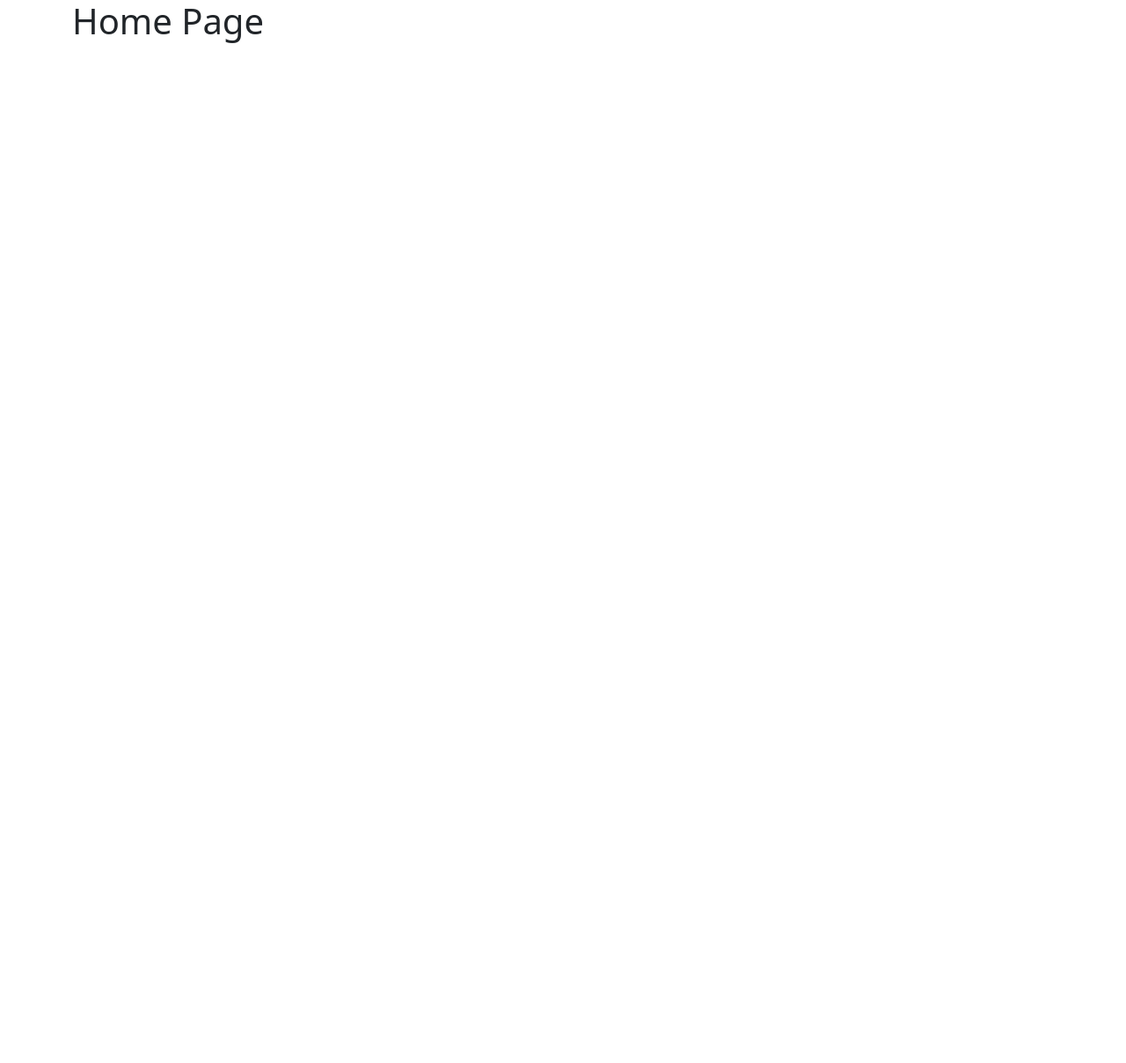
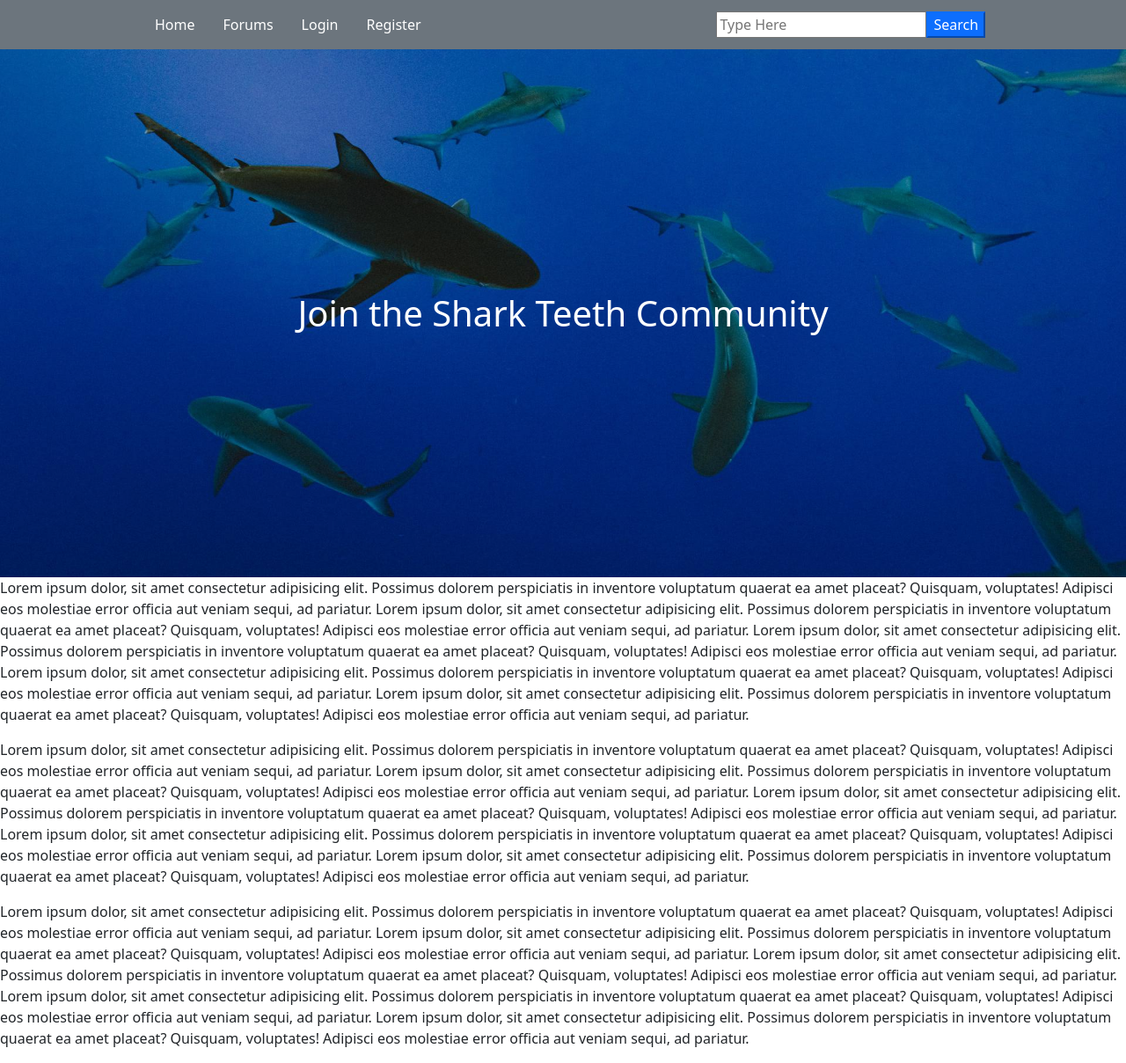
Before and after one commit to codeblue1230/shark_teeth, a Django app: page / in a window 1280 px wide. Before the commit the page is almost empty. Shown: the whole page at 88% size. Before the commit the page ends 49 px from the top, so only its background shows below. Run offline with Django 4.2, Linux system fonts and the light colour scheme; some libraries are stand-ins or nearby versions.

Commit message:
added navbar and started home page

```diff
--- a/shark_site/main/static/css/style.css
+++ b/shark_site/main/static/css/style.css
@@ -1 +1,45 @@
-/* Base.html CSS */
+/* Base.html */
+
+.nav-link {
+    text-decoration: none;
+    color: white;
+  }
+
+.nav-link:hover {
+background-color: black;
+color: white;
+}
+
+/* Home.html */
+
+.home-img-container {
+    position: relative;
+    text-align: center;
+    color: white;
+}
+
+.home-heading {
+    position: absolute;
+    top: 50%;
+    left: 50%;
+    transform: translate(-50%, -50%);
+}
+
+.shark-bg {
+    filter: brightness(80%);
+    max-height: 600px;
+    width: 100%;
+}
+
+/* Media Queries */
+
+/* Base.html */
+
+@media screen and (max-width: 575px) {
+    .search-container {
+        padding-bottom: 10px;
+    }
+    .nav {
+        text-align: center;
+    }
+}
--- a/shark_site/main/templates/main/base.html
+++ b/shark_site/main/templates/main/base.html
@@ -7,15 +7,25 @@
 <meta name="Description" content="Enter your description here"/>
 <link rel="stylesheet" href="https://cdnjs.cloudflare.com/ajax/libs/twitter-bootstrap/5.1.0/css/bootstrap.min.css">
 <link rel="stylesheet" href="https://cdnjs.cloudflare.com/ajax/libs/font-awesome/5.15.4/css/all.min.css">
-<link rel="stylesheet" href="static/css/style.css">
+<link rel="stylesheet" href="../../static/css/style.css">
 <title>{% block title %}Shark Teeth Forums{% endblock %}</title>
 </head>
 <body>
+    <nav class="nav nav-pills bg-secondary flex-column flex-sm-row justify-content-around">
+        <div class="d-flex flex-column flex-sm-row">
+            <a href="#" class="nav-link pt-3 pb-3">Home</a>
+            <a href="#" class="nav-link pt-3 pb-3">Forums</a>
+            <a href="#" class="nav-link pt-3 pb-3">Login</a>
+            <a href="#" class="nav-link pt-3 pb-3">Register</a>
+        </div>
+        <div class="d-flex align-self-center search-container">
+            <input id="search-box" type="text" placeholder="Type Here">
+            <button id="search-button" class="btn-primary">Search</button>
+        </div>
+    </nav>
 
-    <div class="container">
-        {% block content %}
-        {% endblock %}
-    </div>
+    {% block content %}
+    {% endblock %}
 
 <script src="https://cdnjs.cloudflare.com/ajax/libs/popper.js/2.9.2/umd/popper.min.js"></script>
 <script src="https://cdnjs.cloudflare.com/ajax/libs/twitter-bootstrap/5.1.0/js/bootstrap.min.js"></script>
--- a/shark_site/main/templates/main/home.html
+++ b/shark_site/main/templates/main/home.html
@@ -2,6 +2,45 @@
 
 {% block content %}
 
-    <h1>Home Page</h1>
+    <div class="container-fluid p-0">
+        <div class="home-img-container">
+            <img class="img-fluid d-block d-sm-none shark-bg" src="../../static/images/shark_bg.jpg" alt="shark swimming in the ocean">
+            <img class="img-fluid d-none d-sm-block shark-bg" src="../../static/images/shark_bg_small.jpg" alt="shark swimming in the ocean">
+            <h1 class="home-heading">Join the Shark Teeth Community</h1>
+        </div>
+        <p>Lorem ipsum dolor, sit amet consectetur adipisicing elit. Possimus dolorem perspiciatis in inventore voluptatum quaerat ea amet
+            placeat? Quisquam, voluptates! Adipisci eos molestiae error officia aut veniam sequi, ad pariatur.
+            Lorem ipsum dolor, sit amet consectetur adipisicing elit. Possimus dolorem perspiciatis in inventore voluptatum quaerat ea amet
+            placeat? Quisquam, voluptates! Adipisci eos molestiae error officia aut veniam sequi, ad pariatur.
+            Lorem ipsum dolor, sit amet consectetur adipisicing elit. Possimus dolorem perspiciatis in inventore voluptatum quaerat ea amet
+            placeat? Quisquam, voluptates! Adipisci eos molestiae error officia aut veniam sequi, ad pariatur.
+            Lorem ipsum dolor, sit amet consectetur adipisicing elit. Possimus dolorem perspiciatis in inventore voluptatum quaerat ea amet
+            placeat? Quisquam, voluptates! Adipisci eos molestiae error officia aut veniam sequi, ad pariatur.
+            Lorem ipsum dolor, sit amet consectetur adipisicing elit. Possimus dolorem perspiciatis in inventore voluptatum quaerat ea amet
+            placeat? Quisquam, voluptates! Adipisci eos molestiae error officia aut veniam sequi, ad pariatur.
+        </p>
+        <p>Lorem ipsum dolor, sit amet consectetur adipisicing elit. Possimus dolorem perspiciatis in inventore voluptatum quaerat ea amet
+            placeat? Quisquam, voluptates! Adipisci eos molestiae error officia aut veniam sequi, ad pariatur.
+            Lorem ipsum dolor, sit amet consectetur adipisicing elit. Possimus dolorem perspiciatis in inventore voluptatum quaerat ea amet
+            placeat? Quisquam, voluptates! Adipisci eos molestiae error officia aut veniam sequi, ad pariatur.
+            Lorem ipsum dolor, sit amet consectetur adipisicing elit. Possimus dolorem perspiciatis in inventore voluptatum quaerat ea amet
+            placeat? Quisquam, voluptates! Adipisci eos molestiae error officia aut veniam sequi, ad pariatur.
+            Lorem ipsum dolor, sit amet consectetur adipisicing elit. Possimus dolorem perspiciatis in inventore voluptatum quaerat ea amet
+            placeat? Quisquam, voluptates! Adipisci eos molestiae error officia aut veniam sequi, ad pariatur.
+            Lorem ipsum dolor, sit amet consectetur adipisicing elit. Possimus dolorem perspiciatis in inventore voluptatum quaerat ea amet
+            placeat? Quisquam, voluptates! Adipisci eos molestiae error officia aut veniam sequi, ad pariatur.
+        </p>
+        <p>Lorem ipsum dolor, sit amet consectetur adipisicing elit. Possimus dolorem perspiciatis in inventore voluptatum quaerat ea amet
+            placeat? Quisquam, voluptates! Adipisci eos molestiae error officia aut veniam sequi, ad pariatur.
+            Lorem ipsum dolor, sit amet consectetur adipisicing elit. Possimus dolorem perspiciatis in inventore voluptatum quaerat ea amet
+            placeat? Quisquam, voluptates! Adipisci eos molestiae error officia aut veniam sequi, ad pariatur.
+            Lorem ipsum dolor, sit amet consectetur adipisicing elit. Possimus dolorem perspiciatis in inventore voluptatum quaerat ea amet
+            placeat? Quisquam, voluptates! Adipisci eos molestiae error officia aut veniam sequi, ad pariatur.
+            Lorem ipsum dolor, sit amet consectetur adipisicing elit. Possimus dolorem perspiciatis in inventore voluptatum quaerat ea amet
+            placeat? Quisquam, voluptates! Adipisci eos molestiae error officia aut veniam sequi, ad pariatur.
+            Lorem ipsum dolor, sit amet consectetur adipisicing elit. Possimus dolorem perspiciatis in inventore voluptatum quaerat ea amet
+            placeat? Quisquam, voluptates! Adipisci eos molestiae error officia aut veniam sequi, ad pariatur.
+        </p>
+    </div>
 
 {% endblock %}
```
Also changed, not shown: shark_site/main/static/images/shark_bg.jpg (added), shark_site/main/static/images/shark_bg_small.jpg (added).
